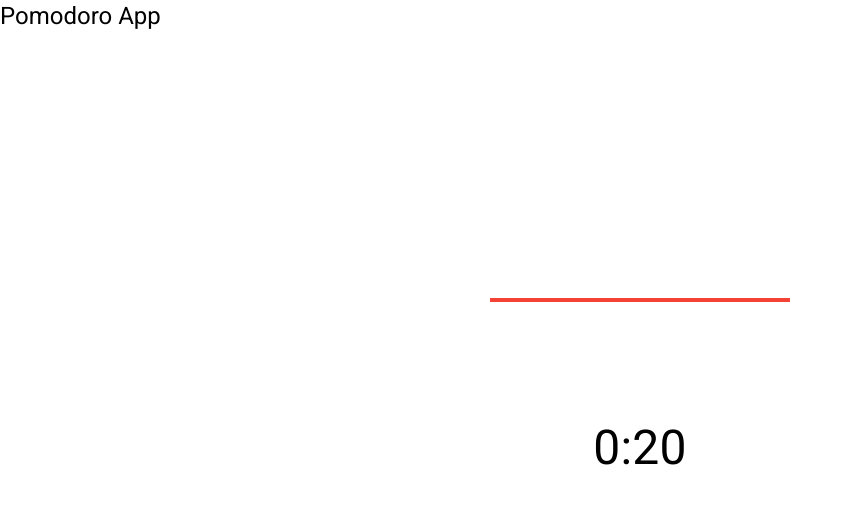
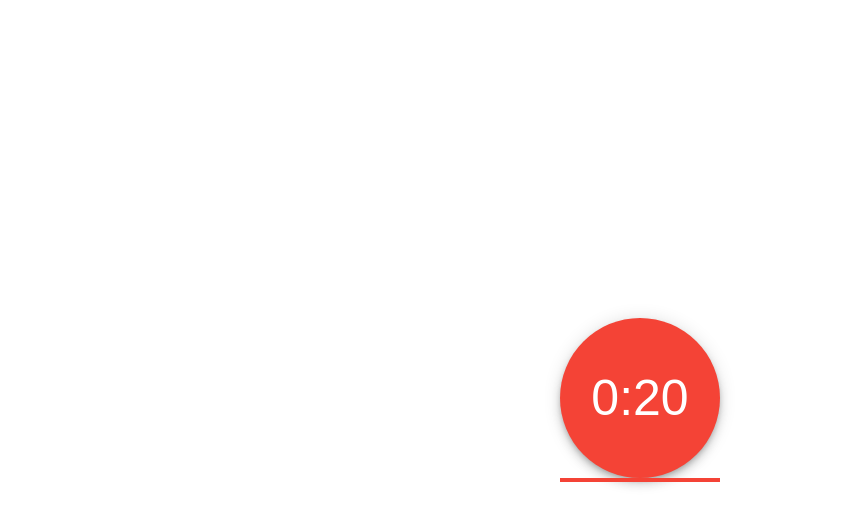
Before and after one commit to amimbs/angular-pomodoro, an Angular app: page / in a window 1280 px wide. Shown: the top 526 px of the page, without its empty margins (0-851 px from the left). Built offline with nearby package versions, Linux system fonts and the light colour scheme.

Commit message:
timer now appears inside a mat button that has an on click handler

```diff
--- a/src/app/app.component.html
+++ b/src/app/app.component.html
@@ -1,7 +1,6 @@
-<header>
-  <h1>Pomodoro App</h1>
-</header>
-
-<section>
-  <app-timer></app-timer>
-</section>
+<header></header>
+<body>
+  <section>
+    <app-timer></app-timer>
+  </section>
+</body>
--- a/src/app/app.module.ts
+++ b/src/app/app.module.ts
@@ -6,6 +6,7 @@ import { AppComponent } from './app.component';
 import { BrowserAnimationsModule } from '@angular/platform-browser/animations';
 import { TimerComponent } from './timer/timer.component';
 import { MatProgressBarModule } from '@angular/material/progress-bar';
+import { MatButtonModule } from '@angular/material/button';
 
 @NgModule({
   declarations: [AppComponent, TimerComponent],
@@ -14,6 +15,7 @@ import { MatProgressBarModule } from '@angular/material/progress-bar';
     AppRoutingModule,
     BrowserAnimationsModule,
     MatProgressBarModule,
+    MatButtonModule,
   ],
   providers: [],
   bootstrap: [AppComponent],
--- a/src/app/timer/timer.component.html
+++ b/src/app/timer/timer.component.html
@@ -1,14 +1,16 @@
 <div class="container">
   <div class="base-timer">
+    <button
+      class="base-timer__label"
+      mat-fab
+      color="warn"
+      aria-label="Example icon button with a delete icon"
+      (click)="toggleTimer()">
+      {{ formatTimeLeft(timeLeft) }}
+    </button>
     <mat-progress-bar
       mode="determinate"
       [value]="calculatePercentage()"
       color="warn"></mat-progress-bar>
-    <span
-      id="base-timer-label"
-      class="base-timer__label"
-      (click)="startTimer()">
-      {{ formatTimeLeft(timeLeft) }}
-    </span>
   </div>
 </div>
--- a/src/app/timer/timer.component.scss
+++ b/src/app/timer/timer.component.scss
@@ -1,26 +1,14 @@
 /* Parent container */
 .container {
     display: flex;
-    flex-direction: column;
     align-items: center;
     justify-content: center;
     height: 100vh; // This makes sure that the container will always fill the screen vertically
-
     .base-timer {
-        position: relative;
-        height: 300px;
-        width: 300px;
-
         .base-timer__label {
-            position: absolute;
-            width: 300px;
-            height: 300px;
-            top: 0;
-            display: flex;
-            align-items: center;
-            justify-content: center;
-            font-size: 48px;
-            cursor: pointer;
+            font-size: 3.125rem; // Equals to 50px
+            min-width: 10rem;
+            min-height: 10rem;
         }
     }
 }
--- a/src/app/timer/timer.component.ts
+++ b/src/app/timer/timer.component.ts
@@ -2,8 +2,8 @@ import {
   // AfterViewInit,
   // ChangeDetectorRef,
   Component,
-  ElementRef,
-  ViewChild,
+  // ElementRef,
+  // ViewChild,
 } from '@angular/core';
 
 @Component({
@@ -18,18 +18,21 @@ export class TimerComponent {
   public timerInterval: number | undefined;
   public isTimerRunning = false;
 
-  @ViewChild('baseTimerLabel', { static: false }) baseTimerLabel!: ElementRef;
-  @ViewChild('baseTimerPathRemaining')
-  baseTimerPathRemaining!: ElementRef<SVGPathElement>;
-
   // constructor(private cd: ChangeDetectorRef) {}
 
   // ngAfterViewInit(): void {
   //   // this.startTimer();
   // }
 
+  toggleTimer() {
+    if (!this.isTimerRunning) {
+      this.startTimer();
+    } else this.pauseTimer();
+  }
+
   startTimer() {
     this.timerInterval = window.setInterval(() => {
+      this.isTimerRunning = true;
       // The amount of time passed increments by one
       this.timePassed++;
       this.timeLeft = this.TIME_LIMIT - this.timePassed;
@@ -40,6 +43,13 @@ export class TimerComponent {
         this.timeLeft = 0; // To ensure it doesn't go to negative
       }
     }, 1000);
+  }
+
+  pauseTimer() {
+    this.isTimerRunning = false;
+    if (this.timerInterval) {
+      window.clearInterval(this.timerInterval);
+    }
   }
 
   formatTimeLeft(time: number) {
```
